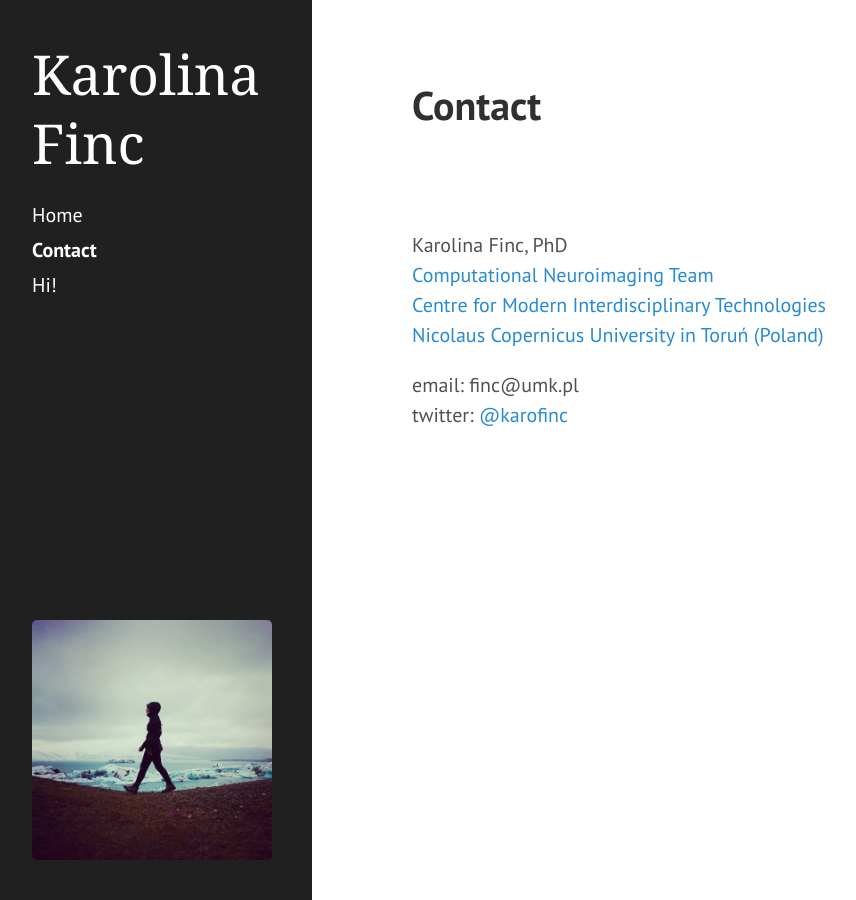
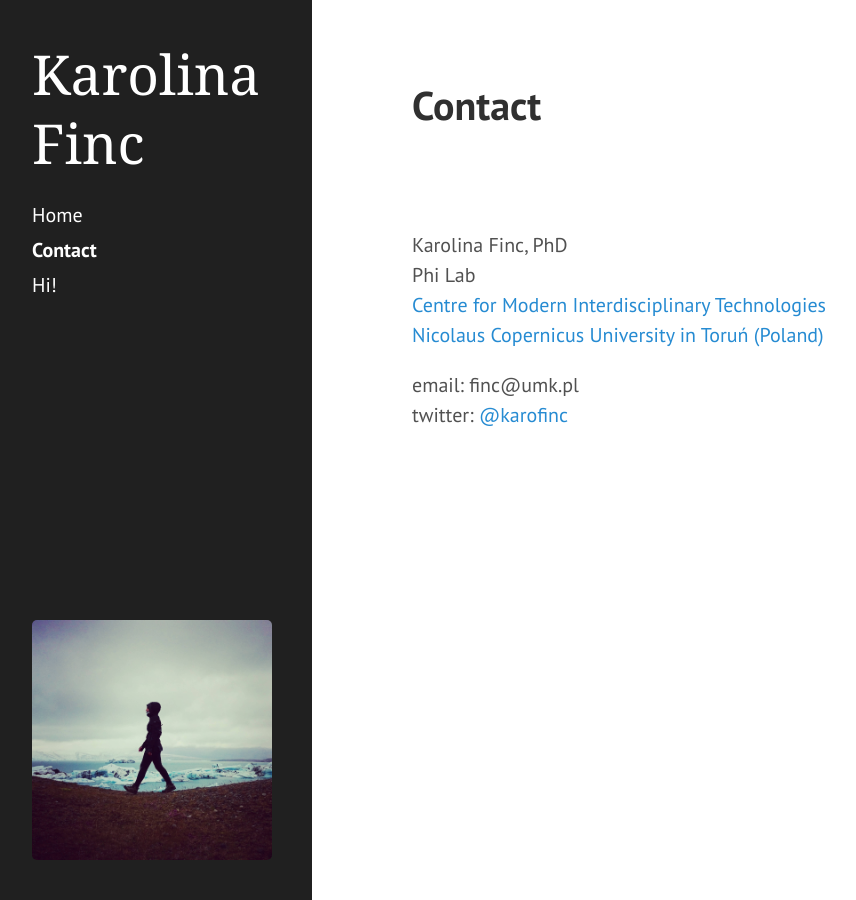
Before and after one commit to kfinc/kfinc.github.io, a Jekyll site: the page built from contact.md, in a window 1280 px wide. Shown: the whole page, without its empty margins (8-864 px from the left). Built offline with Jekyll 4.4.1, drawn with Linux system fonts in a browser that asks for light colours.

Commit message:
Update contact.md

```diff
--- a/contact.md
+++ b/contact.md
@@ -4,7 +4,7 @@ title: Contact
 ---
 <br><br>
 <br>Karolina Finc, PhD <br>
-<a href="http://compneuro.umk.pl/">Computational Neuroimaging Team</a><br>
+Phi Lab<br>
 <a href="https://icnt.umk.pl/en/">Centre for Modern Interdisciplinary Technologies</a><br>
 <a href="https://www.umk.pl/en/"> Nicolaus Copernicus University in Toruń (Poland)<br>
 
```
